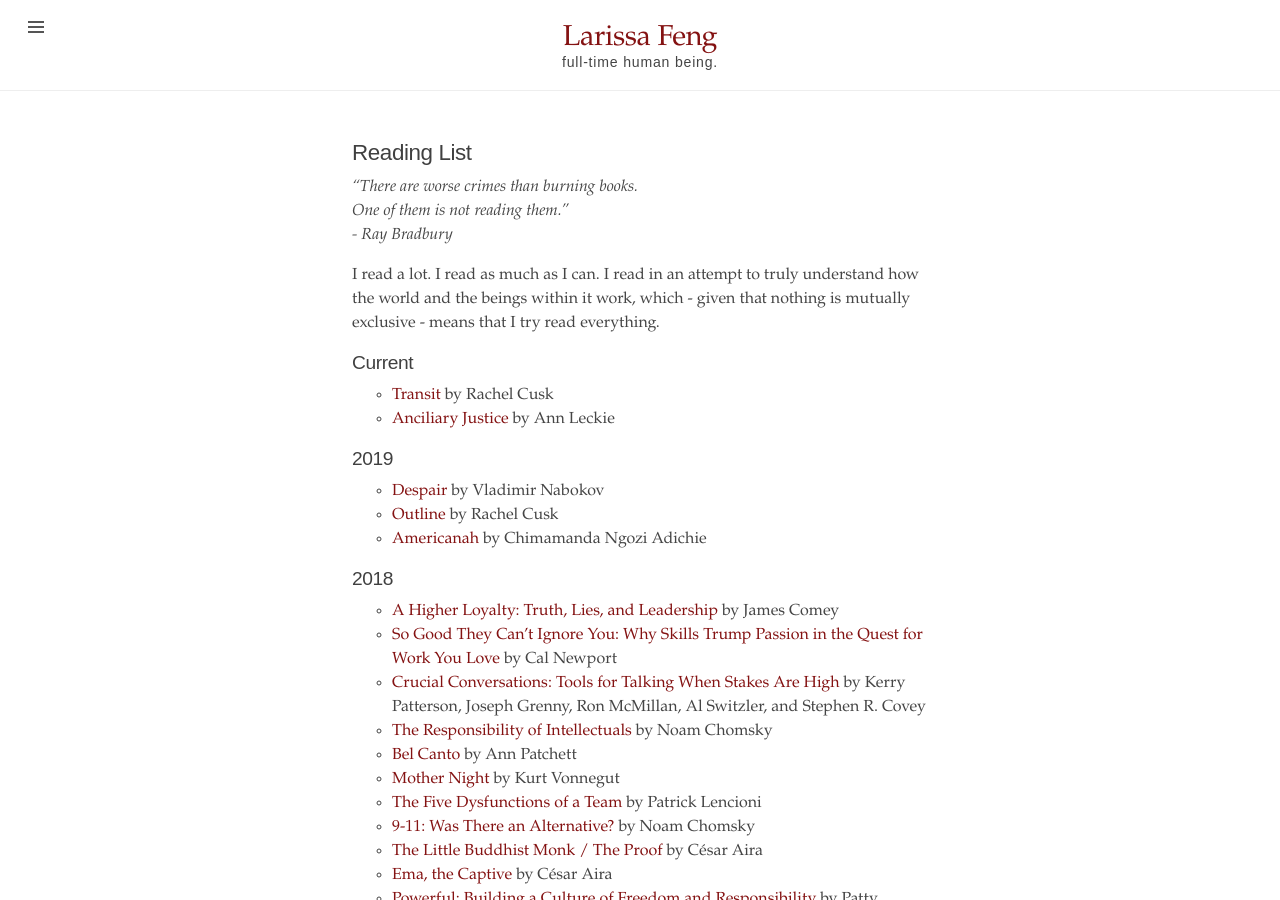
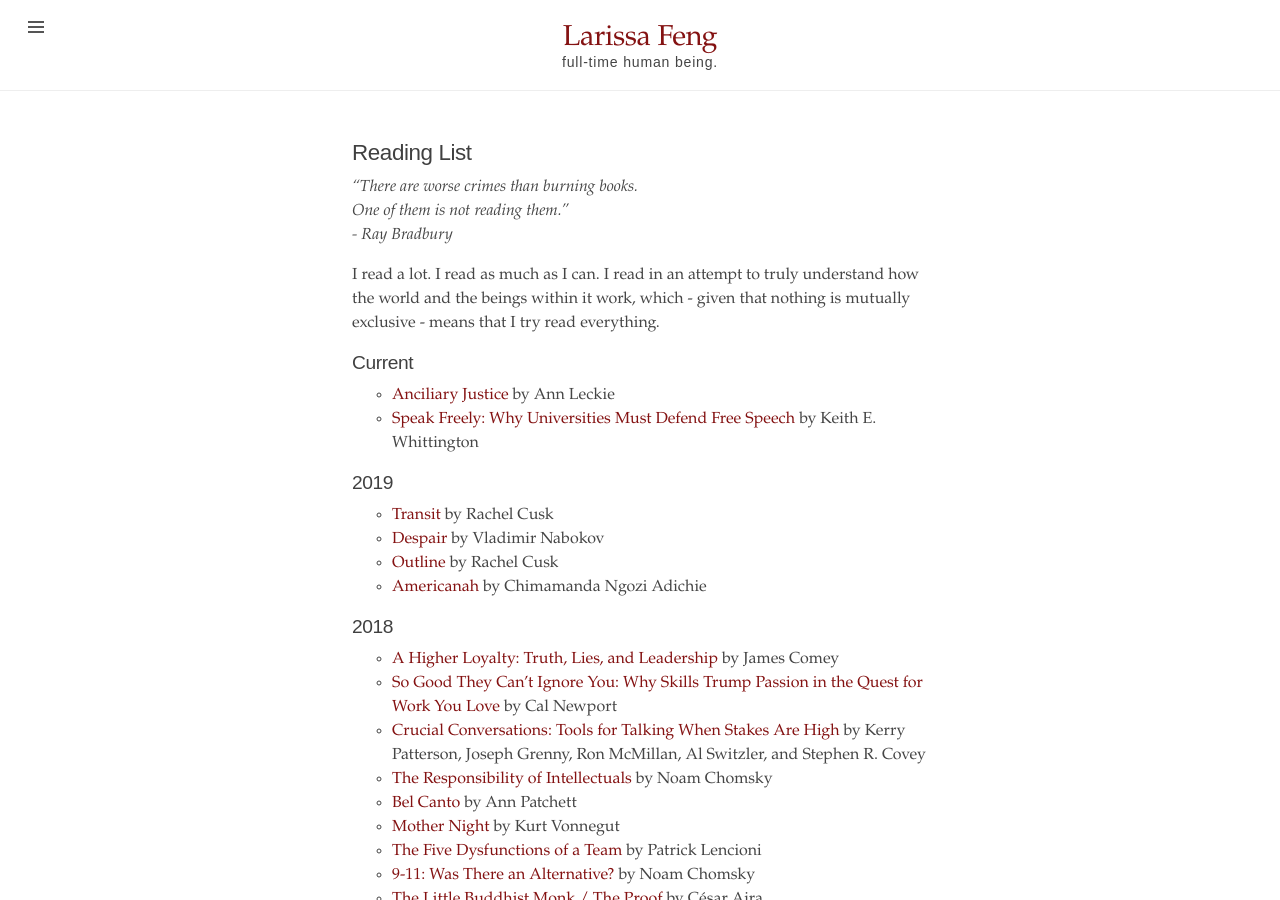
Before and after one commit to mondayrain/mondayrain.github.io, a Jekyll site: the page built from reading_list.md, in a window 1280 px wide and 900 px high. Built offline with Jekyll 4.4.1, drawn with Linux system fonts in a browser that asks for light colours.

Commit message:
Update reading_list.md

```diff
--- a/reading_list.md
+++ b/reading_list.md
@@ -10,10 +10,11 @@ title: Reading List
 I read a lot. I read as much as I can. I read in an attempt to truly understand how the world and the beings within it work, which - given that nothing is mutually exclusive - means that I try read everything.
 
 ## Current
-- [Transit](https://www.goodreads.com/book/show/29939363-transit) by Rachel Cusk
 - [Anciliary Justice](https://www.goodreads.com/book/show/17333324-ancillary-justice) by Ann Leckie
+- [Speak Freely: Why Universities Must Defend Free Speech](https://www.goodreads.com/book/show/38910558-speak-freely) by Keith E. Whittington
 
 ## 2019
+- [Transit](https://www.goodreads.com/book/show/29939363-transit) by Rachel Cusk
 - [Despair](https://www.goodreads.com/book/show/418209.Despair) by Vladimir Nabokov
 - [Outline](https://www.goodreads.com/book/show/21400742-outline) by Rachel Cusk
 - [Americanah](https://www.goodreads.com/book/show/15796700-americanah) by Chimamanda Ngozi Adichie
```
